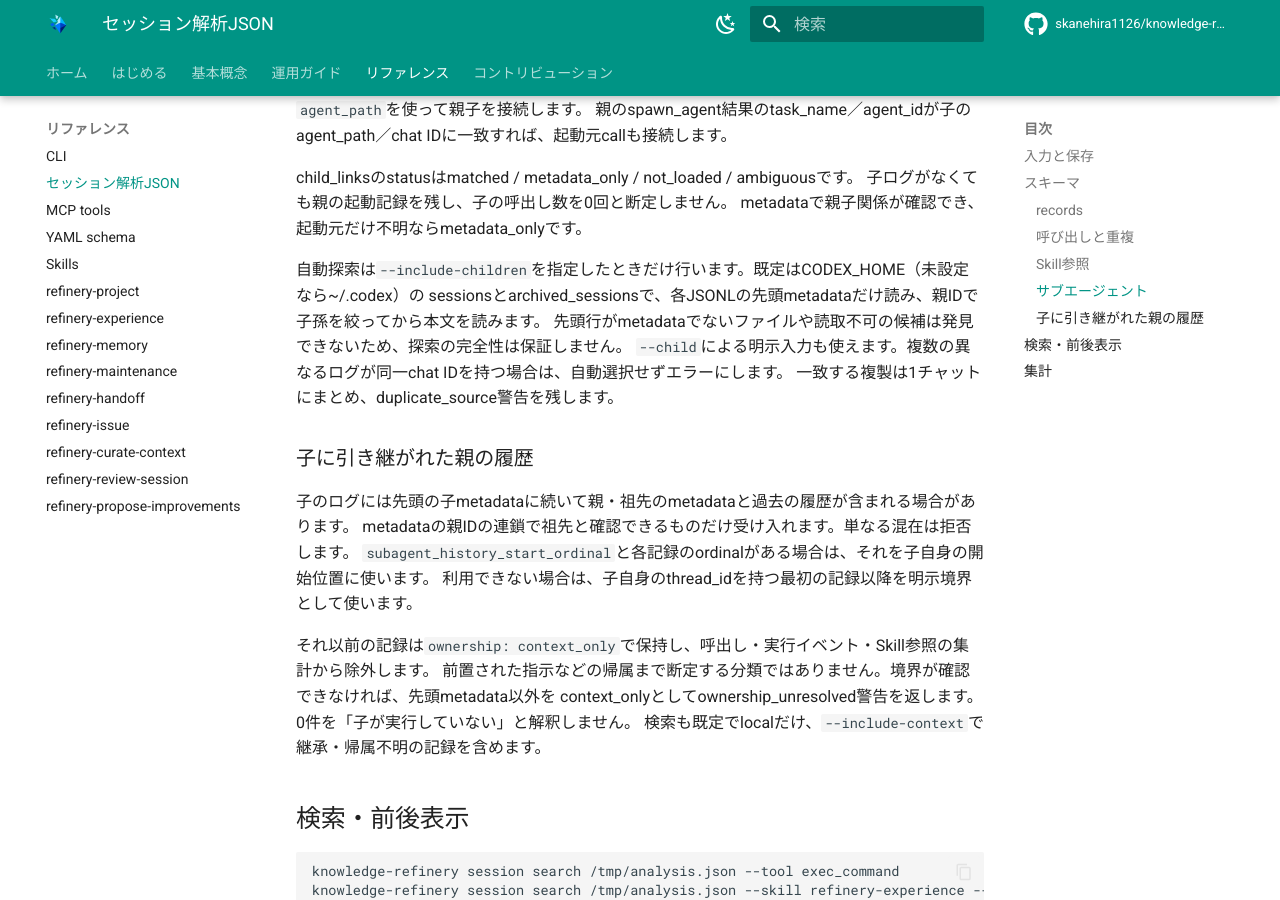
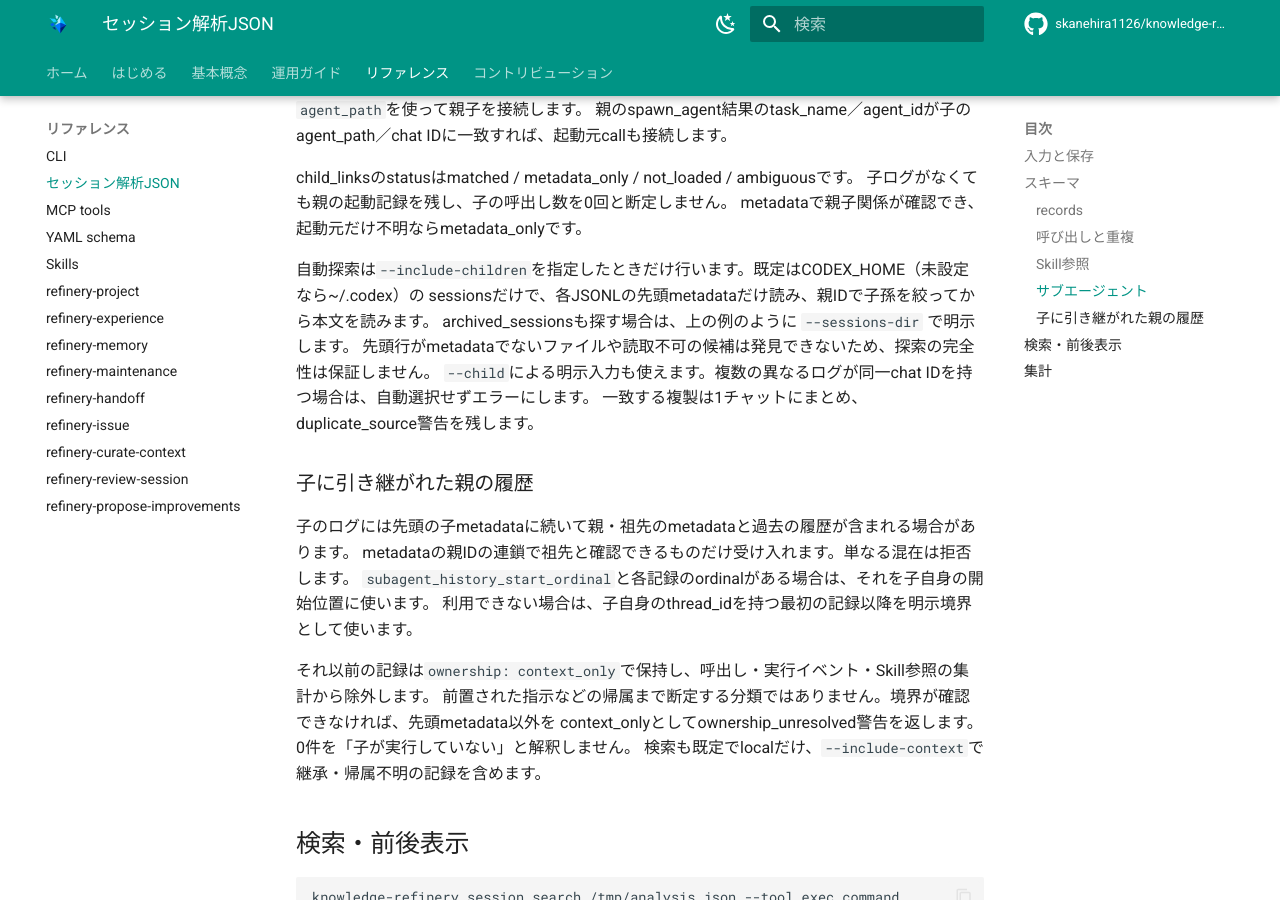
Before and after one commit to skanehira1126/knowledge-refinery, an MkDocs documentation site: the page built from docs/session-analysis.md, in a window 1280 px wide and 900 px high, scrolled down 3950 px. Built offline with MkDocs 1.6.1 and Material for MkDocs 9.7.7, drawn with Linux system fonts in a browser that asks for light colours; comment, search, counter and statistics services are not loaded.

Commit message:
fix: discover archived sessions only when explicitly requested

```diff
--- a/docs/session-analysis.md
+++ b/docs/session-analysis.md
@@ -126,7 +126,8 @@ child_linksのstatusはmatched / metadata_only / not_loaded / ambiguousです。
 metadataで親子関係が確認でき、起動元だけ不明ならmetadata_onlyです。
 
 自動探索は`--include-children`を指定したときだけ行います。既定はCODEX_HOME（未設定なら~/.codex）の
-sessionsとarchived_sessionsで、各JSONLの先頭metadataだけ読み、親IDで子孫を絞ってから本文を読みます。
+sessionsだけで、各JSONLの先頭metadataだけ読み、親IDで子孫を絞ってから本文を読みます。
+archived_sessionsも探す場合は、上の例のように `--sessions-dir` で明示します。
 先頭行がmetadataでないファイルや読取不可の候補は発見できないため、探索の完全性は保証しません。
 `--child`による明示入力も使えます。複数の異なるログが同一chat IDを持つ場合は、自動選択せずエラーにします。
 一致する複製は1チャットにまとめ、duplicate_source警告を残します。
```
Also changed, not shown: skills/refinery-review-session/references/local-logs.md (+4 -1 lines), 2 other files.
